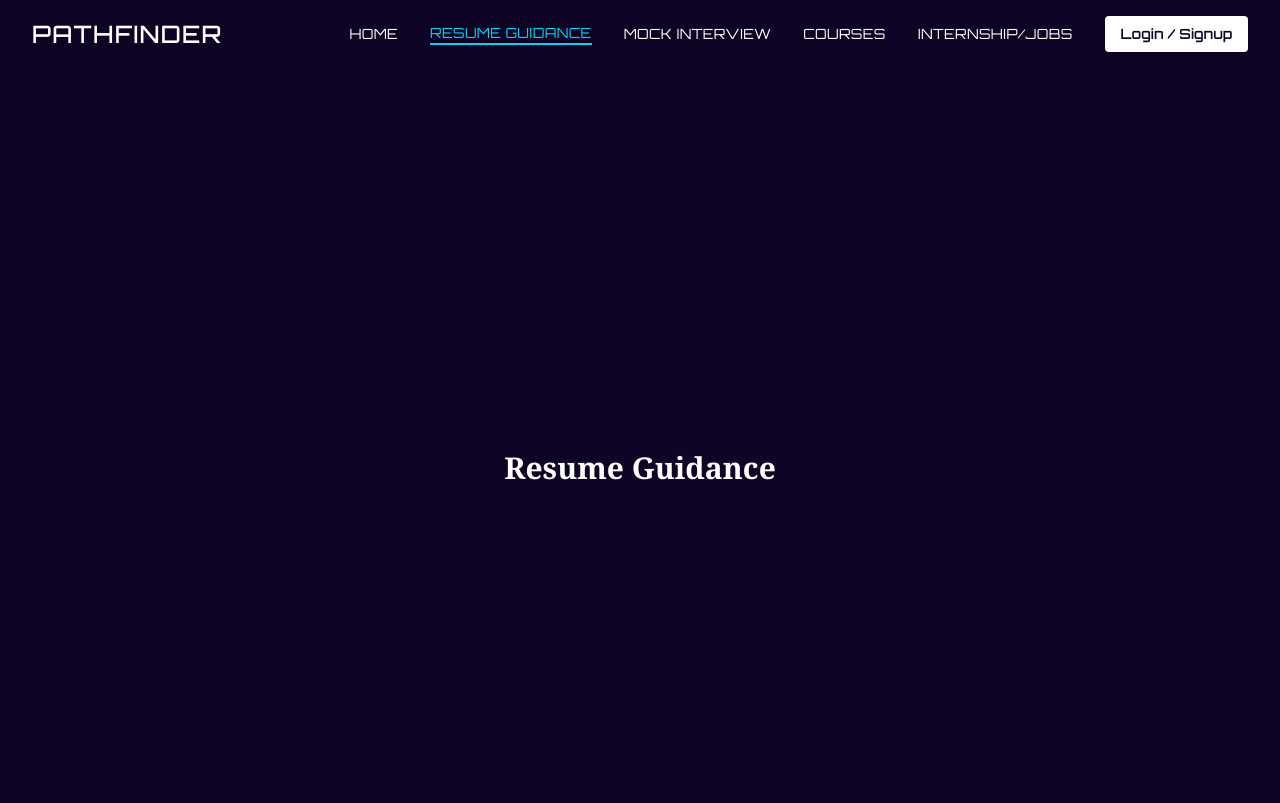
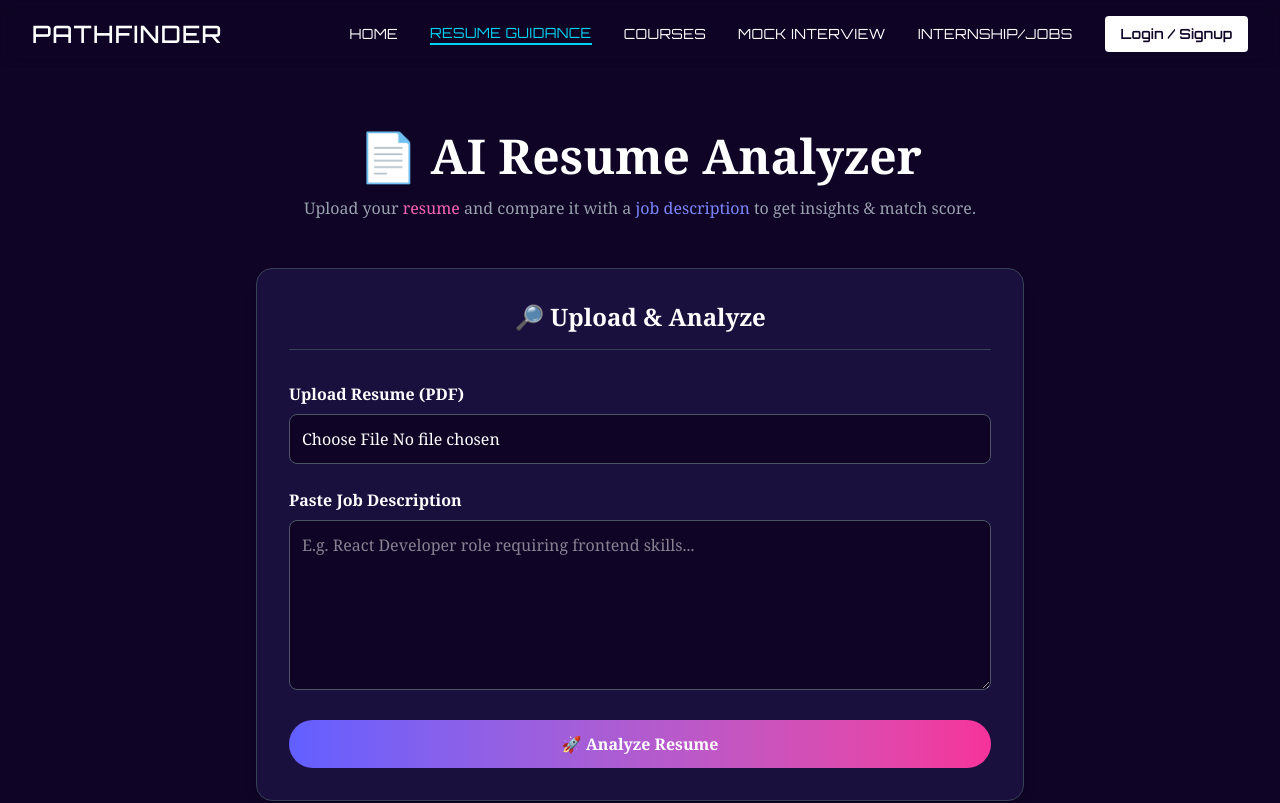
Before and after one commit to thead76/PathFinder, a React (Vite) app in the folder Frontend/: page /resume-guidance in a window 1280 px wide. Shown: the top 803 px of the page. Built offline with nearby package versions, Linux system fonts and the light colour scheme.

Commit message:
Resume Guidance

```diff
--- a/Frontend/src/components/NavbarMain.jsx
+++ b/Frontend/src/components/NavbarMain.jsx
@@ -55,7 +55,19 @@ const NavbarMain = () => {
         >
           Resume Guidance
         </NavLink>
-
+<NavLink
+          to="/courses"
+          onClick={closeMenu}
+          className={({ isActive }) =>
+            `uppercase text-sm tracking-wide transition-colors ${
+              isActive
+                ? "text-cyan-400 border-b-2 border-cyan-400"
+                : "text-white hover:text-gray-300"
+            }`
+          }
+        >
+          Courses
+        </NavLink>
           <NavLink
           to="/mock-interview"
           onClick={closeMenu}
@@ -70,19 +82,7 @@ const NavbarMain = () => {
           Mock Interview
         </NavLink>
 
-        <NavLink
-          to="/courses"
-          onClick={closeMenu}
-          className={({ isActive }) =>
-            `uppercase text-sm tracking-wide transition-colors ${
-              isActive
-                ? "text-cyan-400 border-b-2 border-cyan-400"
-                : "text-white hover:text-gray-300"
-            }`
-          }
-        >
-          Courses
-        </NavLink>
+
 
         <NavLink
           to="/internships-jobs"
--- a/Frontend/src/pages/ResumeGuide.jsx
+++ b/Frontend/src/pages/ResumeGuide.jsx
@@ -1,7 +1,185 @@
-export default function BugFinder() {
+ import { useState } from "react";
+import { motion, AnimatePresence } from "framer-motion";
+
+export default function ResumeGuide() {
+  const [loading, setLoading] = useState(false);
+  const [result, setResult] = useState(null);
+  const [errorPopup, setErrorPopup] = useState("");
+
+  const handleSubmit = async (e) => {
+    e.preventDefault();
+    setLoading(true);
+    setErrorPopup("");
+    setResult(null);
+
+    const formData = new FormData();
+    formData.append("resume", document.getElementById("resume").files[0]);
+    formData.append(
+      "job_description",
+      document.getElementById("job_description").value
+    );
+
+    try {
+      const response = await fetch(
+        "https://resume-screener-dummy.onrender.com/analyze",
+        {
+          method: "POST",
+          body: formData,
+        }
+      );
+
+      const data = await response.json();
+      if (data.status === "success") {
+        setResult(data.data);
+      } else {
+        setErrorPopup(data.message || "Something went wrong!");
+      }
+    } catch (err) {
+      setErrorPopup("⚠️ Failed to connect: " + err.message);
+    }
+    setLoading(false);
+  };
+
   return (
-    <div className="text-white min-h-screen flex items-center justify-center">
-      <h1 className="text-3xl font-bold">Resume Guidance</h1>
-    </div>
+    <motion.div
+      className="bg-[#0f0425] min-h-screen px-6 md:px-12 py-16 flex flex-col items-center text-white"
+      initial={{ opacity: 0, y: 30 }}
+      animate={{ opacity: 1, y: 0 }}
+      exit={{ opacity: 0, y: -30 }}
+      transition={{ duration: 0.6 }}
+    >
+      {/* Title Section */}
+      <h1 className="text-4xl md:text-5xl font-bold mb-4 text-center">
+        📄 AI Resume Analyzer
+      </h1>
+      <p className="text-gray-400 max-w-2xl text-center mb-12">
+        Upload your <span className="text-pink-400">resume</span> and compare it
+        with a <span className="text-indigo-400">job description</span> to get
+        insights & match score.
+      </p>
+
+      {/* Form Card */}
+      <div className="bg-[#1a103d] p-8 rounded-2xl shadow-lg max-w-3xl w-full space-y-8 border border-gray-700">
+        <h2 className="text-2xl font-semibold text-center mb-4">
+          🔎 Upload & Analyze
+        </h2>
+        <hr className="border-gray-700" />
+
+        <form onSubmit={handleSubmit} className="space-y-6">
+          {/* Resume Upload */}
+          <div>
+            <label className="block mb-2 font-semibold">
+              Upload Resume (PDF)
+            </label>
+            <input
+              type="file"
+              id="resume"
+              accept="application/pdf"
+              required
+              className="w-full p-3 rounded-lg bg-[#0f0425] border border-gray-600 text-white focus:outline-none focus:border-pink-500"
+            />
+          </div>
+
+          {/* Job Description */}
+          <div>
+            <label className="block mb-2 font-semibold">
+              Paste Job Description
+            </label>
+            <textarea
+              id="job_description"
+              rows="6"
+              required
+              className="w-full p-3 rounded-lg bg-[#0f0425] border border-gray-600 text-white focus:outline-none focus:border-pink-500"
+              placeholder="E.g. React Developer role requiring frontend skills..."
+            ></textarea>
+          </div>
+
+          <button
+            type="submit"
+            className="bg-gradient-to-r from-indigo-500 to-pink-500 text-white px-6 py-3 rounded-full font-semibold w-full transition-transform duration-300 hover:scale-105"
+          >
+            {loading ? "🔄 Analyzing..." : "🚀 Analyze Resume"}
+          </button>
+        </form>
+      </div>
+
+      {/* Results Section */}
+      <div className="mt-14 w-full max-w-4xl text-left">
+        {loading && (
+          <p className="text-gray-400 text-lg">⏳ Analyzing resume...</p>
+        )}
+        {result && (
+          <motion.div
+            initial={{ opacity: 0, y: 20 }}
+            animate={{ opacity: 1, y: 0 }}
+            className="bg-[#1a103d] p-8 rounded-2xl shadow-lg border border-gray-700 space-y-6"
+          >
+            {/* Match Score */}
+            <h2 className="text-2xl font-bold text-pink-400">✅ Match Score</h2>
+            <div className="w-full bg-gray-700 rounded-full h-5">
+              <div
+                className="h-5 rounded-full bg-gradient-to-r from-indigo-500 to-pink-500"
+                style={{ width: `${parseInt(result.match_score)}%` }}
+              ></div>
+            </div>
+            <p className="text-lg font-semibold">
+              {result.match_score}% Match
+            </p>
+
+            {/* Missing Skills */}
+            <h3 className="text-xl font-semibold text-indigo-400">
+              ❌ Missing Skills
+            </h3>
+            <ul className="list-disc pl-6 text-gray-300">
+              {result.missing_skills.map((s, i) => (
+                <li key={i}>{s}</li>
+              ))}
+            </ul>
+
+            {/* Suggestions */}
+            <h3 className="text-xl font-semibold text-pink-400">
+              💡 Suggestions
+            </h3>
+            <ul className="list-disc pl-6 text-gray-300">
+              {result.suggestions.map((s, i) => (
+                <li key={i}>{s}</li>
+              ))}
+            </ul>
+
+            {/* Summary */}
+            <h3 className="text-xl font-semibold text-indigo-400">📝 Summary</h3>
+            <p className="text-gray-300">{result.summary}</p>
+          </motion.div>
+        )}
+      </div>
+
+      {/* ✅ Error Popup */}
+      <AnimatePresence>
+        {errorPopup && (
+          <motion.div
+            key="popup"
+            initial={{ opacity: 0, scale: 0.9 }}
+            animate={{ opacity: 1, scale: 1 }}
+            exit={{ opacity: 0, scale: 0.9 }}
+            className="fixed inset-0 z-50 flex items-center justify-center bg-black/60"
+            onClick={() => setErrorPopup("")}
+          >
+            <div
+              className="bg-[#1a103d] text-white p-6 rounded-2xl shadow-2xl max-w-md w-[92%] text-center border border-pink-500"
+              onClick={(e) => e.stopPropagation()}
+            >
+              <h2 className="text-2xl font-bold text-pink-400 mb-3">🚫 Oops!</h2>
+              <p className="text-gray-300 mb-6">{errorPopup}</p>
+              <button
+                onClick={() => setErrorPopup("")}
+                className="bg-gradient-to-r from-pink-500 to-indigo-500 px-6 py-2 rounded-lg font-semibold hover:scale-105 transition-transform"
+              >
+                Got it 👍
+              </button>
+            </div>
+          </motion.div>
+        )}
+      </AnimatePresence>
+    </motion.div>
   );
 }
```
Also changed, not shown: 1 other file (tests, documents, lock files or other folders).
